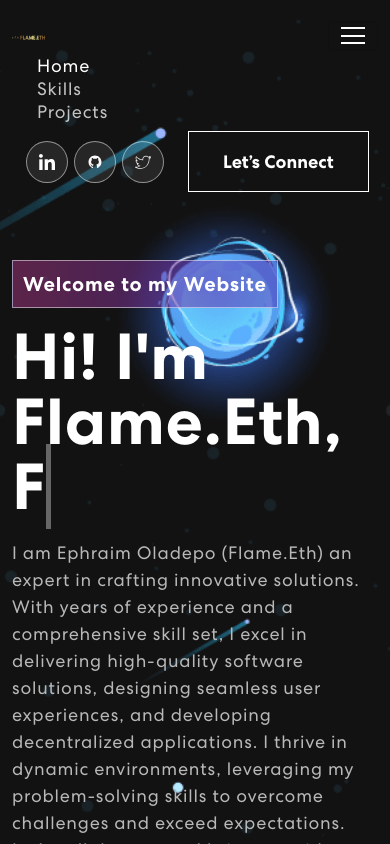
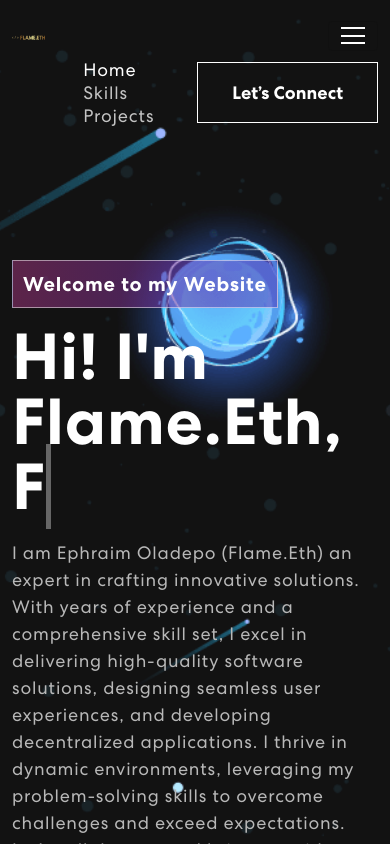
Before and after one commit to Flame-eth/flame-eth-web, a React (Create React App) app: page / in a window 390 px wide. Both pictures are taken after a click on the button 353 px from the left and 35 px from the top of the page. Shown: the top 844 px of the page. Built offline with nearby package versions, Linux system fonts and the light colour scheme; no server answers.

Commit message:
fix responsiveness

```diff
--- a/src/App.css
+++ b/src/App.css
@@ -488,7 +488,7 @@ nav.navbar .navbar-toggler[aria-expanded="true"] .navbar-toggler-icon {
 /************ Projects Css ************/
 .contact {
   background: linear-gradient(90.21deg, #aa367c -5.91%, #4a2fbd 111.58%);
-  padding: 60px 0 200px 0;
+  padding: 60px 0 100px 0;
 }
 .contact img {
   width: 92%;
--- a/src/components/Contact.js
+++ b/src/components/Contact.js
@@ -29,7 +29,7 @@ export const Contact = () => {
     let response = await fetch(
       "https://flame-eth-backend-production.up.railway.app/contact",
       {
-        method: "POST",
+        method: "POST ",
         headers: {
           "Content-Type": "application/json;charset=utf-8",
         },
--- a/src/components/Footer.js
+++ b/src/components/Footer.js
@@ -13,7 +13,7 @@ export const Footer = () => {
     <footer className="footer">
       <Container>
         <Row className="align-items-center">
-          <MailchimpForm />
+          {/* <MailchimpForm /> */}
           <Col size={12} sm={6}>
             <img src={flameEthLogo} alt="Logo" />
           </Col>
--- a/src/components/NavBar.js
+++ b/src/components/NavBar.js
@@ -9,6 +9,7 @@ import github from "../assets/img/github1.svg";
 import twitter from "../assets/img/twitter.svg";
 import { HashLink } from "react-router-hash-link";
 import { BrowserRouter as Router } from "react-router-dom";
+import "./styles/Navbar.css";
 
 export const NavBar = () => {
   const [activeLink, setActiveLink] = useState("home");
@@ -41,8 +42,8 @@ export const NavBar = () => {
         <Navbar.Toggle aria-controls="basic-navbar-nav">
           <span className="navbar-toggler-icon"></span>
         </Navbar.Toggle>
-        <Navbar.Collapse id="basic-navbar-nav">
-          <Nav className="ms-auto">
+        <Navbar.Collapse id="basic-navbar-nav" className="nFold">
+          <Nav className="ms-auto nText">
             <Nav.Link
               href="#home"
               className={
@@ -69,7 +70,7 @@ export const NavBar = () => {
             </Nav.Link>
           </Nav>
           <span className="navbar-text">
-            <div className="social-icon">
+            <div className="social-icon nIcons">
               <a
                 href="https://www.linkedin.com/in/ephraim-o-oladepo/"
                 target="blank">
--- a/src/components/Projects.js
+++ b/src/components/Projects.js
@@ -124,7 +124,6 @@ export const Projects = () => {
                   <p>
                     I have worked on a number of projects, both personal and
                     professional. Here are a few of them.
-
                   </p>
                   <Tab.Container id="projects-tabs" defaultActiveKey="first">
                     <Nav
@@ -138,7 +137,7 @@ export const Projects = () => {
                       </Nav.Item>
                       <Nav.Item>
                         <Nav.Link className="tabs" eventKey="second">
-                          Projects
+                          Sample Projects
                         </Nav.Link>
                       </Nav.Item>
                       <Nav.Item>
--- /dev/null
+++ b/src/components/styles/Navbar.css
@@ -0,0 +1,16 @@
+@media (max-width: 1024px) {
+  .nIcons {
+    display: none;
+  }
+
+  .nFold {
+    display: flex;
+    flex-direction: row;
+    padding: 0;
+  }
+
+  .nText {
+    justify-content: flex-start;
+    align-items: flex-start;
+  }
+}
--- a/src/components/styles/Projects.css
+++ b/src/components/styles/Projects.css
@@ -1,3 +1,18 @@
 .tabs {
   cursor: pointer;
 }
+
+@media (max-width: 670px) {
+  .project .nav.nav-pills {
+    width: 100%;
+  }
+  .project p {
+    color: #b8b8b8;
+    font-size: 18px;
+    letter-spacing: 0.8px;
+    line-height: 1.5em;
+    margin: 14px auto 30px auto;
+    text-align: center;
+    width: 90%;
+  }
+}
```
